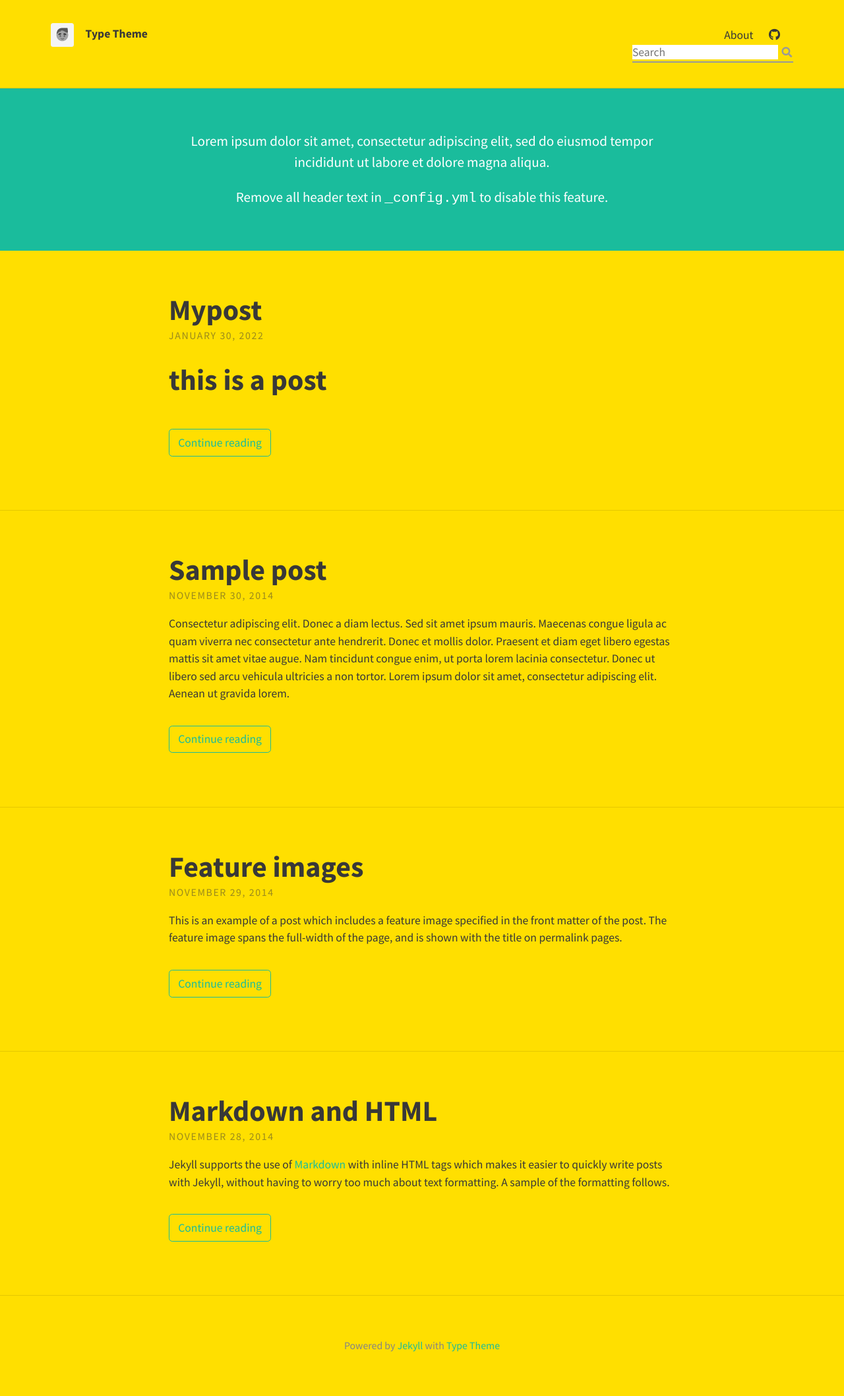
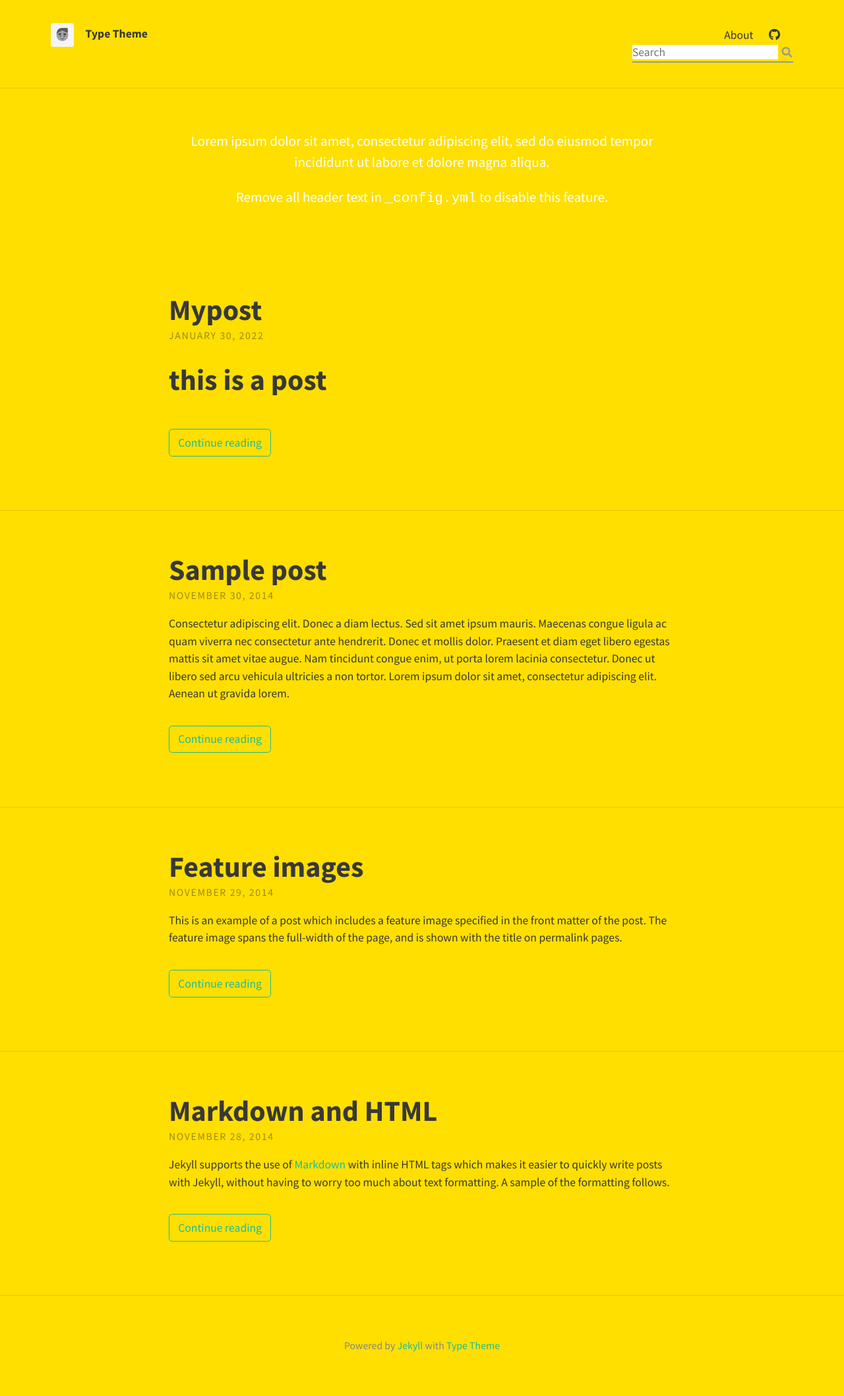
Before and after one commit to rynLu76/rynLu76.github.io, a Jekyll site: the page built from index.html, in a window 1280 px wide. Shown: the whole page at 66% size. Built offline with Jekyll 4.4.1, drawn with Linux system fonts in a browser that asks for light colours; nearby versions of some CDN libraries; the list of posts is cut into pages by our own code.

Commit message:
Update _variables.scss

```diff
--- a/_sass/base/_variables.scss
+++ b/_sass/base/_variables.scss
@@ -32,6 +32,6 @@ $feature-image-text-color: #fff !default;
 $feature-image-size: cover !default; // options include "cover", "contain", "auto"
 
 // Header description box
-$header-desc-background-color: #1ABC9C !default;
+$header-desc-background-color: #ffdf00 !default;
 $header-desc-text-color: #FFF !default;
 $header-desc-link-color: #02453D !default;
```
